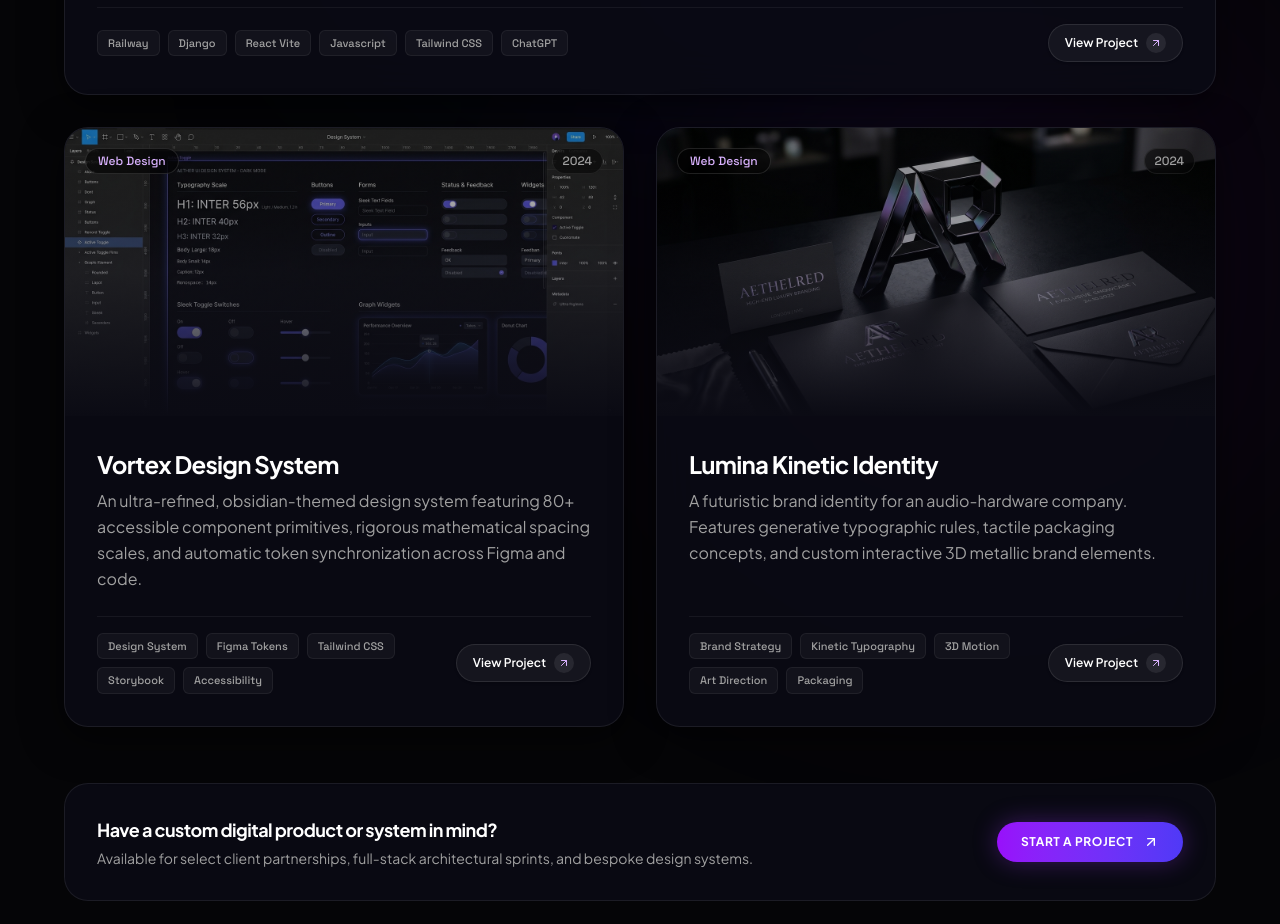
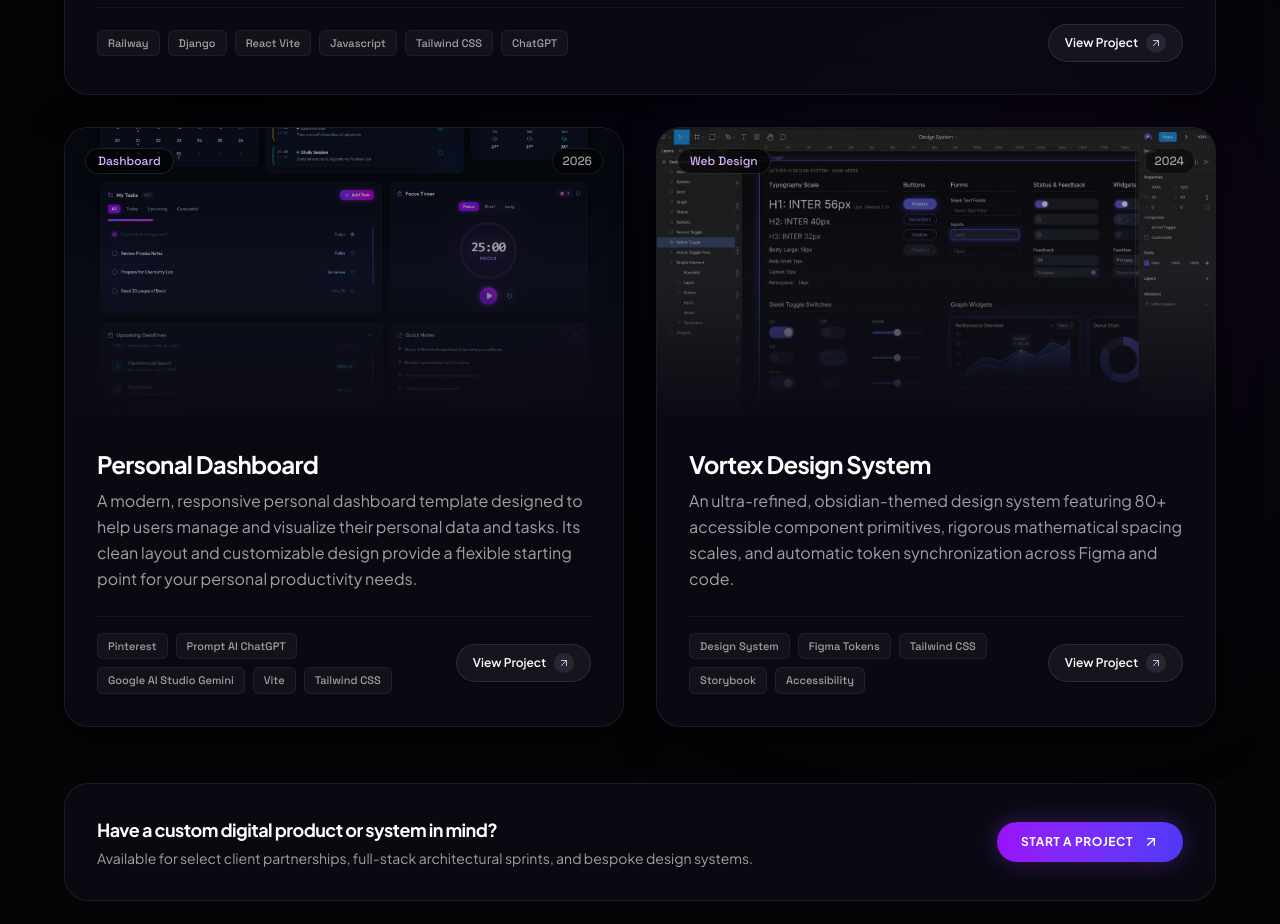
Before and after one commit to dayan11776/Personal-Portfolio, a React (Vite) app: page / in a window 1280 px wide. Shown: the part 4360-5284 px from the top of the page. Built offline with nearby package versions, Linux system fonts and the light colour scheme.

Commit message:
New Project added

```diff
--- a/src/data/portfolioData.ts
+++ b/src/data/portfolioData.ts
@@ -33,25 +33,38 @@ export const PORTFOLIO_DATA = {
   featuredProjects: [
     {
       id: "p1",
-      title: "Nebula Spatial OS",
-      category: "Interactive 3D & WebGL",
-      year: "2025",
+      title: "Rivan Shop",
+      category: "Fullstack Application",
+      year: "2026",
       description:
-        "A real-time spatial user interface and 3D web operating concept built with WebGL and React.",
-      tags: ["Three.js", "React", "GLSL", "TypeScript"],
+        "A modern, responsive web shop template designed to showcase products and make browsing easy. Its clean layout and customizable design provide a flexible starting point for your online store.",
+      tags: [
+        "Railway",
+        "Django",
+        "React Vite",
+        "Javascript",
+        "Tailwind CSS",
+        "ChatGPT",
+      ],
     },
     {
       id: "p2",
-      title: "Vortex Design System",
-      category: "Design Engineering",
-      year: "2024",
+      title: "Personal Dashboard",
+      category: "Dashboard",
+      year: "2026",
       description:
-        "High-performance modular component architecture tailored for dark-mode enterprise software.",
-      tags: ["Design Systems", "Tailwind CSS", "Accessibility"],
+        "A modern, responsive personal dashboard template designed to help users manage and visualize their personal data and tasks. Its clean layout and customizable design provide a flexible starting point for your personal productivity needs.",
+      tags: [
+        "Pinterest",
+        "Prompt AI ChatGPT",
+        "Google AI Studio Gemini",
+        "Vite",
+        "Tailwind CSS",
+      ],
     },
     {
       id: "p3",
-      title: "Aether AI Canvas",
+      title: "Vortex Design System",
       category: "Fullstack Application",
       year: "2024",
       description:
@@ -72,16 +85,16 @@ export const PORTFOLIO_DATA = {
 import bryanHeroPortrait from "../assets/images/Me.png";
 import bryanAboutPortrait from "../assets/images/AboutSectionImage.jpg";
 import MyShop from "../assets/images/MyShop.png";
+import PersonalDashboard from "../assets/images/PersonalDashboard.png";
 import vortexProjectImg from "../assets/images/vortex_design_system_1788332612101.jpg";
-import luminaProjectImg from "../assets/images/lumina_brand_identity_1788332627433.jpg";
 import { col } from "motion/react-client";
 
 export const HERO_IMAGES = {
   portrait: bryanHeroPortrait,
   aboutPortrait: bryanAboutPortrait,
   MyShop: MyShop,
+  PersonalDashboard: PersonalDashboard,
   vortexProject: vortexProjectImg,
-  luminaProject: luminaProjectImg,
 };
 
 export const ABOUT_DATA = {
@@ -228,7 +241,7 @@ export const FEATURED_PROJECTS_SECTION_DATA = {
   heading: "Featured Personal Projects",
   subtitle:
     "A curated selection of engineering experiments, interactive spatial platforms, and modular product ecosystems.",
-  categories: ["All", "Web Design", "E-commerce"] as const,
+  categories: ["All", "Web Design", "E-commerce", "Dashboard"] as const,
   projects: [
     {
       id: "rivan-shop",
@@ -254,6 +267,28 @@ export const FEATURED_PROJECTS_SECTION_DATA = {
       colSpan: 2, // This project spans 2 columns in the grid
     },
     {
+      id: "personal-dashboard",
+      title: "Personal Dashboard",
+      subtitle:
+        "A centralized hub for managing and visualizing your personal data and tasks.",
+      category: "Dashboard" as const,
+      year: "2026",
+      description:
+        "A modern, responsive personal dashboard template designed to help users manage and visualize their personal data and tasks. Its clean layout and customizable design provide a flexible starting point for your personal productivity needs.",
+      image: PersonalDashboard,
+      tags: [
+        "Pinterest",
+        "Prompt AI ChatGPT",
+        "Google AI Studio Gemini",
+        "Vite",
+        "Tailwind CSS",
+      ],
+      featured: true,
+      link: "https://productivity-dashboard-liard.vercel.app/",
+      github: "https://github.com/dayan11776/Productivity-Dashboard",
+      colSpan: 1, // This project spans 2 columns in the grid
+    },
+    {
       id: "vortex-design-system",
       title: "Vortex Design System",
       subtitle: "Modular Multi-Platform Enterprise Architecture",
@@ -274,29 +309,6 @@ export const FEATURED_PROJECTS_SECTION_DATA = {
       featured: false,
       link: "https://vortex-ds.internal",
       github: "https://github.com/bryantapel/vortex-design-system",
-      colSpan: 1, // This project spans 1 column in the grid
-    },
-    {
-      id: "lumina-brand-identity",
-      title: "Lumina Kinetic Identity",
-      subtitle: "Luxury Creative Direction & Generative Visuals",
-      category: "Web Design" as const,
-      year: "2024",
-      description:
-        "A futuristic brand identity for an audio-hardware company. Features generative typographic rules, tactile packaging concepts, and custom interactive 3D metallic brand elements.",
-      detailedDescription:
-        "Developed the complete digital and physical brand manifesto. Created parametric logo variations, procedural 3D motion assets, and dark minimalist editorial collateral.",
-      image: luminaProjectImg,
-      tags: [
-        "Brand Strategy",
-        "Kinetic Typography",
-        "3D Motion",
-        "Art Direction",
-        "Packaging",
-      ],
-      featured: false,
-      link: "https://lumina-brand.internal",
-      github: "https://github.com/bryantapel/lumina-identity",
       colSpan: 1, // This project spans 1 column in the grid
     },
   ],
```
Also changed, not shown: src/assets/images/PersonalDashboard.png (added), src/assets/images/lumina_brand_identity_1788332627433.jpg (deleted).
